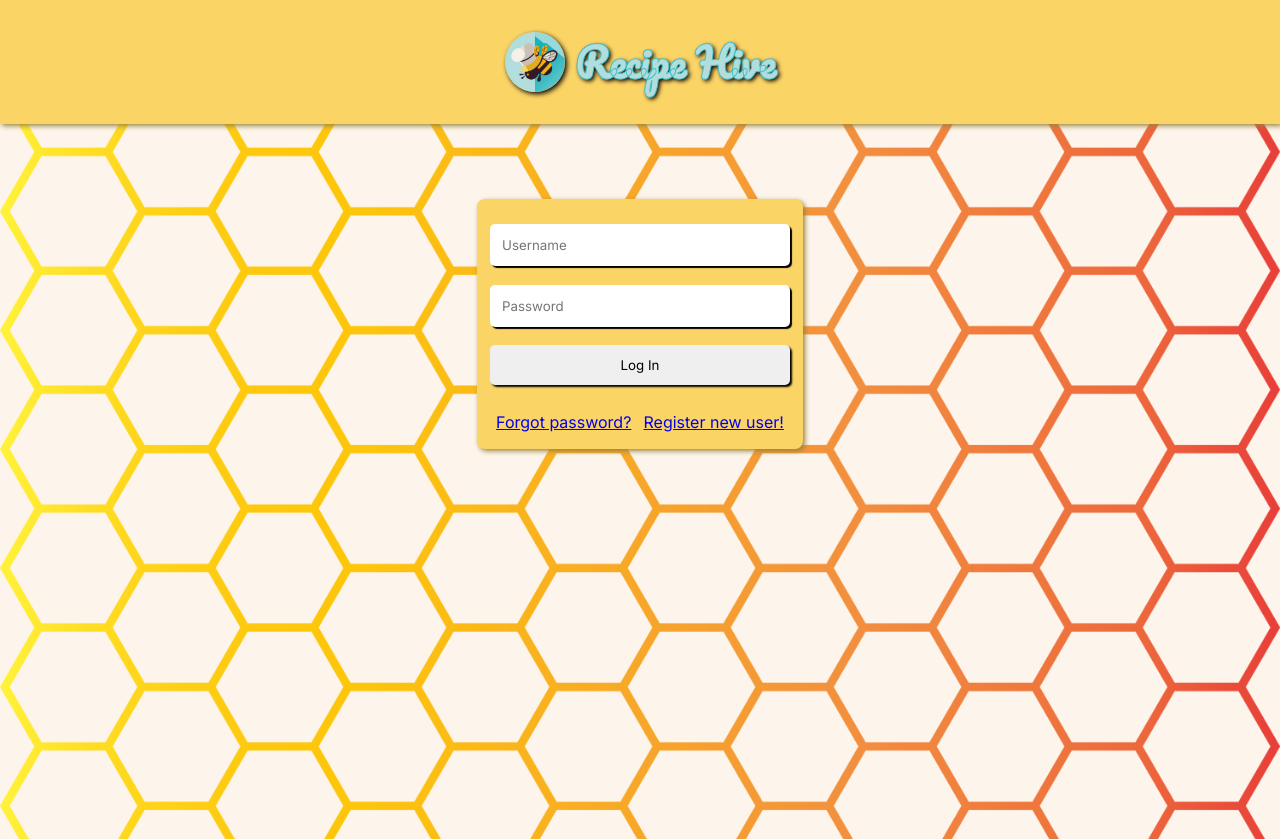
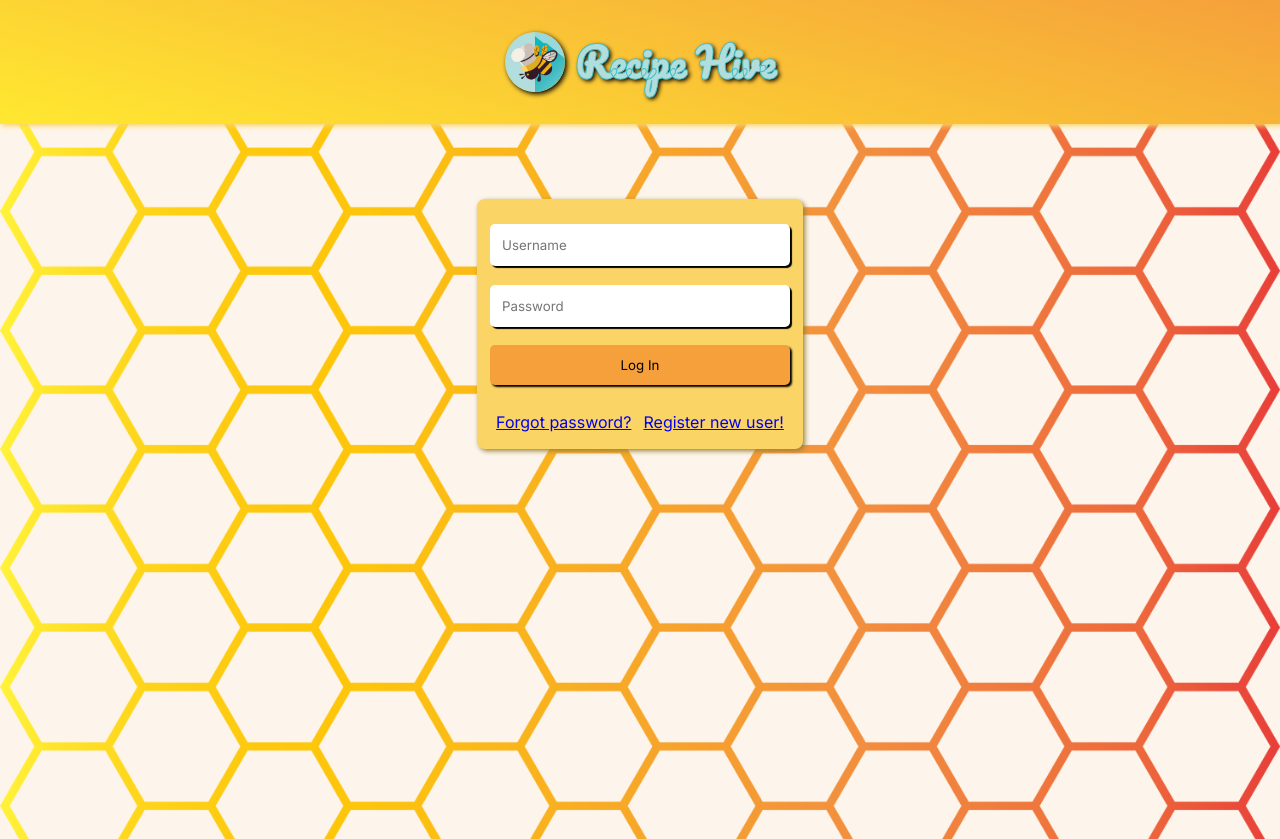
Before and after one commit to grayzachary1994/RecipeHive, a React (Create React App) app in the folder frontend/: page / in a window 1280 px wide. Built offline with nearby package versions, Linux system fonts and the light colour scheme.

Commit message:
Added gradiant to navbar and changed login button

```diff
--- a/frontend/src/App.css
+++ b/frontend/src/App.css
@@ -11,9 +11,9 @@ body {
   display: flex;
   align-items: center;
   justify-content: center;
-  background-color: #fbd466;
+  background-image: linear-gradient(15deg, #ffe830 0%, #f5a03b 100%);
   text-shadow: 2px 2px 4px black;
-  box-shadow: 2px 2px 5px #9e853f;
+  box-shadow: 2px 2px 5px #fbd466;
 }
 
 .navbar--logo {
@@ -96,3 +96,7 @@ body {
   font-family: 'Inter', sans-serif;
   padding-top: 10px;
 }
+
+.loginButton{
+  background-color: #f5a03b;
+}
--- a/frontend/src/components/Login.js
+++ b/frontend/src/components/Login.js
@@ -7,8 +7,8 @@ export default function Login() {
                 <div className="login--field">
                     <input placeholder="Username"></input>
                     <input placeholder="Password"></input>
-                    <button>Log In</button>
-                </div>
+                    <button className="loginButton">Log In</button>
+                    </div>
                 <div className="login--links">
                     <a href="www.google.com">Forgot password?</a>
                     <a href="www.google.com">Register new user!</a>
```
